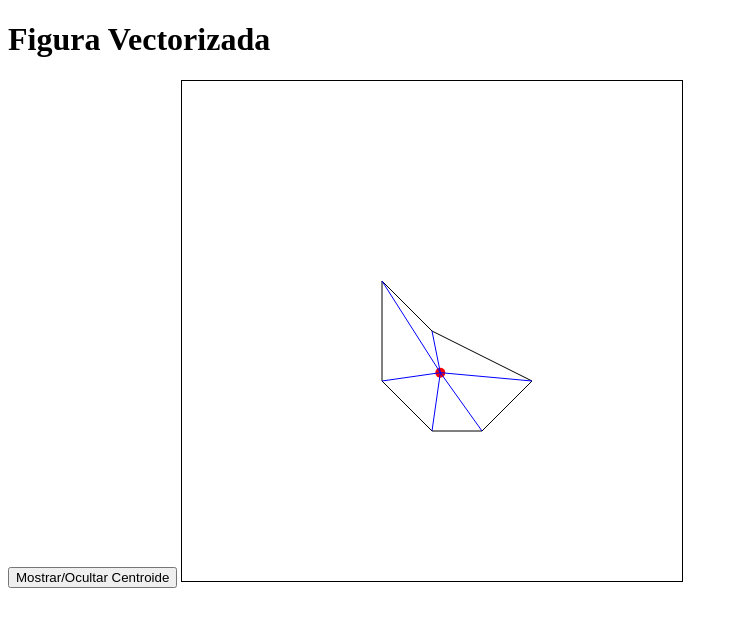
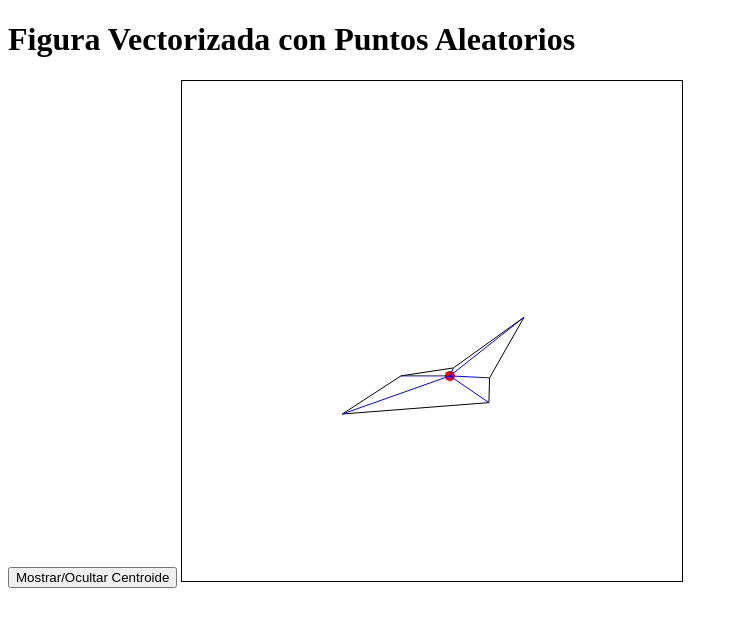
Before and after one commit to Dilan-Rodriguez/ICG-MUL-A-2024-2, a plain HTML site: page AC-03OCT/vectorizado.html in a window 1280 px wide. Both pictures are taken after a click on the button "Mostrar/Ocultar Centroide". Shown: the whole page, without its empty margins (0-738 px from the left). Drawn offline with Linux system fonts and the light colour scheme.

Commit message:
Add files via upload

```diff
--- a/AC-03OCT/vectorizado.html
+++ b/AC-03OCT/vectorizado.html
@@ -3,7 +3,7 @@
 <head>
     <meta charset="UTF-8">
     <meta name="viewport" content="width=device-width, initial-scale=1.0">
-    <title>Figura Vectorizada</title>
+    <title>Figura Vectorizada Aleatoria</title>
     <style>
         svg {
             width: 500px;
@@ -13,7 +13,7 @@
     </style>
 </head>
 <body>
-    <h1>Figura Vectorizada</h1>
+    <h1>Figura Vectorizada con Puntos Aleatorios</h1>
     <button onclick="toggleCentroid()">Mostrar/Ocultar Centroide</button>
     <svg id="vectorCanvas"></svg>
 
--- a/AC-03OCT/vectorizado.js
+++ b/AC-03OCT/vectorizado.js
@@ -13,17 +13,18 @@ class Punto {
     }
 }
 
-//puntos prueba
-const puntos = [
-    new Punto(0, 0),
-    new Punto(2, 1),
-    new Punto(1, 2),
-    new Punto(0, 2),
-    new Punto(-1, 1),
-    new Punto(-1, -1)
-];
+// Generar puntos aleatorios en un rango
+function generarPuntosAleatorios(n, rango) {
+    const puntos = [];
+    for (let i = 0; i < n; i++) {
+        const x = Math.random() * rango - rango / 2;
+        const y = Math.random() * rango - rango / 2;
+        puntos.push(new Punto(x, y));
+    }
+    return puntos;
+}
 
-
+// Función para calcular el centroide
 function calcularCentroide(puntos) {
     let xSum = 0, ySum = 0;
     puntos.forEach(p => {
@@ -33,7 +34,7 @@ function calcularCentroide(puntos) {
     return new Punto(xSum / puntos.length, ySum / puntos.length);
 }
 
-
+// Función para ordenar los puntos por ángulo con respecto al centroide
 function ordenarPuntos(puntos, centroide) {
     return puntos.slice().sort((a, b) => {
         const angA = Math.atan2(a.y - centroide.y, a.x - centroide.x);
@@ -42,7 +43,7 @@ function ordenarPuntos(puntos, centroide) {
     });
 }
 
-
+// Función para dibujar el polígono
 function dibujarPoligono(puntos) {
     const svg = document.getElementById("vectorCanvas");
     const polygon = document.createElementNS("http://www.w3.org/2000/svg", "polygon");
@@ -57,7 +58,7 @@ function dibujarPoligono(puntos) {
     svg.appendChild(polygon);
 }
 
-
+// Función para dibujar el centroide y las líneas hacia los puntos
 function dibujarCentroide(puntos) {
     const svg = document.getElementById("vectorCanvas");
     const centroide = calcularCentroide(puntos);
@@ -82,11 +83,11 @@ function dibujarCentroide(puntos) {
     });
 }
 
-
+// Lógica para mostrar/ocultar el centroide
 let centroideVisible = false;
 function toggleCentroid() {
     const svg = document.getElementById("vectorCanvas");
-    svg.innerHTML = "";
+    svg.innerHTML = ""; // Limpiar el canvas
     dibujarPoligono(puntos);
 
     if (!centroideVisible) {
@@ -95,4 +96,6 @@ function toggleCentroid() {
     centroideVisible = !centroideVisible;
 }
 
+// Generar puntos aleatorios y dibujar la figura
+const puntos = generarPuntosAleatorios(6, 5); // Generar 6 puntos en un rango de 5 unidades
 dibujarPoligono(puntos);
```
Also changed, not shown: AC-03OCT/rasterizado.html (+2 -2 lines), AC-03OCT/rasterizado.js (+43 -0 lines).
